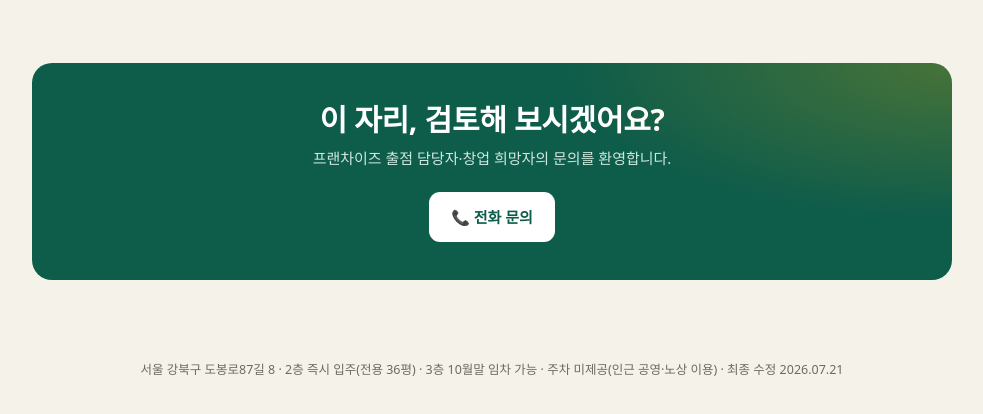
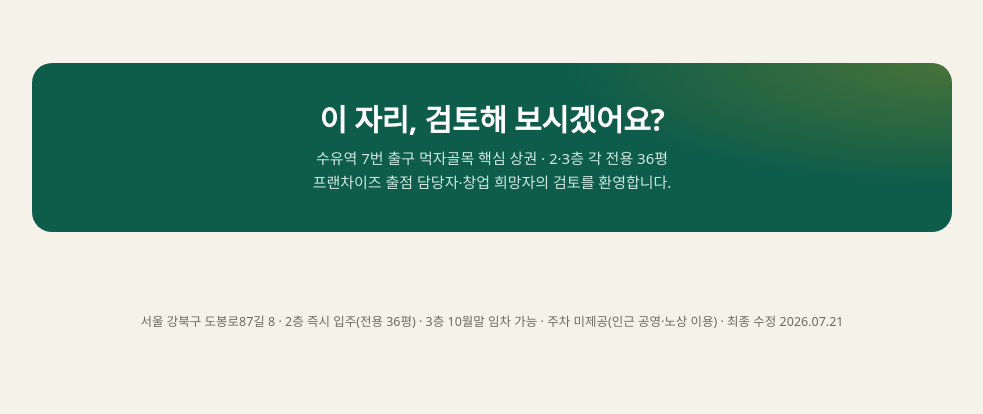
Before and after one commit to yun7640/suyu-app, a website: page public/index.html in a window 1280 px wide. Shown: the part 4908-5322 px from the top of the page, without its empty margins (148-1131 px from the left). After the commit the page ends 5280 px from the top, so only its background shows below. Drawn offline with Linux system fonts and the light colour scheme; a web font is replaced by a local one.

Commit message:
Add files via upload

```diff
--- a/public/index.html
+++ b/public/index.html
@@ -376,10 +376,7 @@
   <div class="wrap">
     <div class="cta reveal">
       <h2>이 자리, 검토해 보시겠어요?</h2>
-      <p>프랜차이즈 출점 담당자·창업 희망자의 문의를 환영합니다.</p>
-      <div class="contact">
-        <a class="btn" href="tel:00000000000">📞 전화 문의</a>
-      </div>
+      <p>수유역 7번 출구 먹자골목 핵심 상권 · 2·3층 각 전용 36평<br>프랜차이즈 출점 담당자·창업 희망자의 검토를 환영합니다.</p>
     </div>
   </div>
 </section>
```
